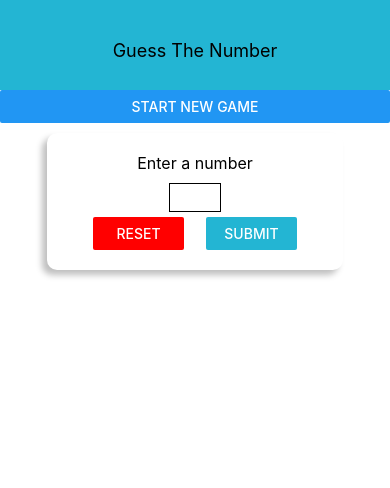
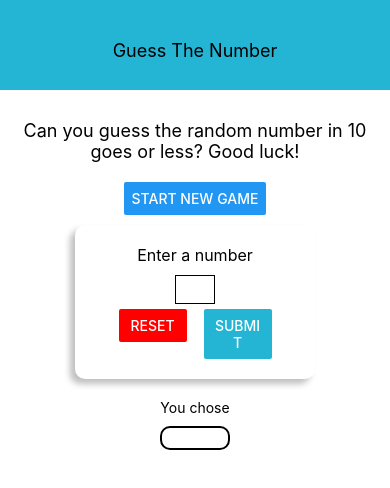
Before and after one commit to austinbooth/rn-guess-the-number, a React Native app: screen / in a window 390 px wide. Both pictures are taken after a click on the button "START NEW GAME". Shown: the top 488 px of the page. Built offline with nearby package versions, Linux system fonts and the light colour scheme.

Commit message:
adds completed game logic

```diff
--- a/App.js
+++ b/App.js
@@ -1,17 +1,46 @@
 import React, { useState } from 'react';
 import { StyleSheet, View, Text, Button } from 'react-native';
 import Header from "./components/Header";
+import StartGameButton from "./components/StartGameButton";
 import GameView from "./components/GameView";
+import CardView from "./components/CardView";
 
 export default function App() {
   const [gameInPlay, setGameInPlay] = useState(false);
-  const toggleGameInPlay = () => setGameInPlay(currentSetting => !currentSetting);
+  const [attempts, setAttempts] = useState(1);
+  const [gameStatus, setGameStatus] = useState(0);
+
+  const toggleGameInPlay = () => {
+    setGameInPlay(currentSetting => !currentSetting);
+    setAttempts(1);
+    setGameStatus(0);
+  }
+
+
+
+  const incrementAttempts = () => {
+    setAttempts((currentAttempts) => currentAttempts + 1);
+
+  }
+
+  console.log(gameStatus);
 
   return (
     <View style={styles.main}>
       <Header title="Guess The Number" />
-      <Button title="Start new game" onPress={toggleGameInPlay} />
-      {gameInPlay && <GameView />}
+      <Text style={styles.title}>Can you guess the random number in 10 goes or less? Good luck!</Text>
+      <StartGameButton toggleGameInPlay={toggleGameInPlay} />
+      {gameInPlay && <GameView incrementAttempts={incrementAttempts} attempts={attempts} setGameStatus={setGameStatus} setGameInPlay={setGameInPlay} />}
+      {(gameStatus === -1) && (
+        <CardView style={styles.gameSummaryContainer}>
+          <Text style={styles.loseText}>You lost 😔</Text>
+        </CardView>
+      )}
+      {gameStatus === 1 && (
+        <CardView style={styles.gameSummaryContainer}>
+          <Text style={styles.winText}>You won!!! 😃</Text>
+        </CardView>
+      )}
     </View>
   );
 }
@@ -19,10 +48,27 @@ export default function App() {
 const styles = StyleSheet.create({
   main: {
     flex: 1,
-    // alignItems: "center"
+    alignItems: "center"
   },
-  // title: {
-  //   fontSize: 20,
-  //   marginVertical: 10,
-  // },
+  gameSummaryContainer: {
+    marginTop: 20,
+    width: 300,
+    maxWidth: "80%",
+    alignItems: "center",
+    // justifyContent: "center",
+  },
+  winText: {
+    color: "orange",
+    fontSize: 30,
+  },
+  loseText: {
+    color: "red",
+    fontSize: 30,
+  },
+  title: {
+    fontSize: 18,
+    marginTop: 20,
+    padding: 10,
+    textAlign: "center",
+  },
 });
--- a/components/GameView.jsx
+++ b/components/GameView.jsx
@@ -23,9 +23,10 @@ const GameView = (props) => {
   const [randomNumber, setRandomNumber] = useState(
     generateRandomNumber(1, 100)
   );
+
   const [enteredValue, setEnteredValue] = useState("");
   const [submitted, setSubmitted] = useState(false);
-  const [selectedNumber, setSelectedNumber] = useState();
+  const [selectedNumber, setSelectedNumber] = useState("");
 
   const numberInputHandler = (input) => {
     setEnteredValue(input.replace(/[^0-9]/g, ""));
@@ -43,7 +44,25 @@ const GameView = (props) => {
       ]);
       return;
     }
+    // check if won
+    if (chosenNumber === randomNumber) {
+      console.log("setting game status to 1...");
+      props.setGameStatus(1);
+      props.setGameInPlay(false);
+      console.log("done");
+      return;
+    }
+    // check if lost
+    if (props.attempts === 10) {
+      console.log("setting game status to -1...");
+      props.setGameStatus(-1);
+      props.setGameInPlay(false);
+      console.log("done");
+      return;
+    }
+    //
     setSubmitted(true);
+    props.incrementAttempts();
     setSelectedNumber(chosenNumber);
     clearInput();
     Keyboard.dismiss();
@@ -76,19 +95,12 @@ const GameView = (props) => {
             </View>
           </View>
         </CardView>
-        {submitted && (
-          <View style={styles.summaryContainer}>
-            <Text>You chose</Text>
-            <View style={styles.selectedNumber}>
-              <Text style={styles.number}>{selectedNumber}</Text>
-            </View>
+        <View style={styles.summaryContainer}>
+          <Text>You chose</Text>
+          <View style={styles.selectedNumber}>
+            <Text style={styles.number}>{selectedNumber}</Text>
           </View>
-        )}
-        {submitted && selectedNumber === randomNumber && (
-          <CardView style={styles.summaryContainer}>
-            <Text style={styles.win}>You win!!!</Text>
-          </CardView>
-        )}
+        </View>
         {submitted && selectedNumber < randomNumber && (
           <CardView style={styles.summaryContainer}>
             <Text style={styles.higher}>Higher</Text>
@@ -161,10 +173,6 @@ const styles = StyleSheet.create({
     color: "blue",
     fontSize: 22,
   },
-  win: {
-    color: "orange",
-    fontSize: 30,
-  },
 });
 
 export default GameView;
```
